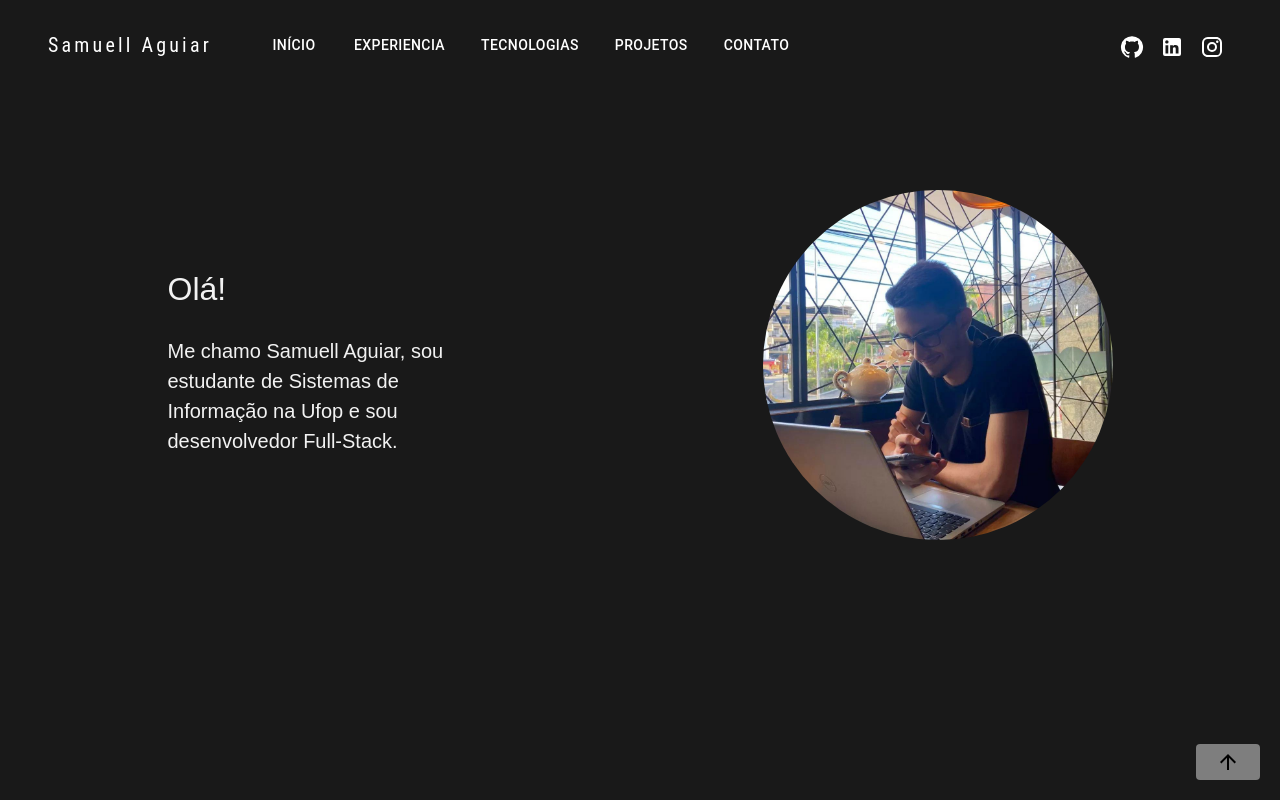
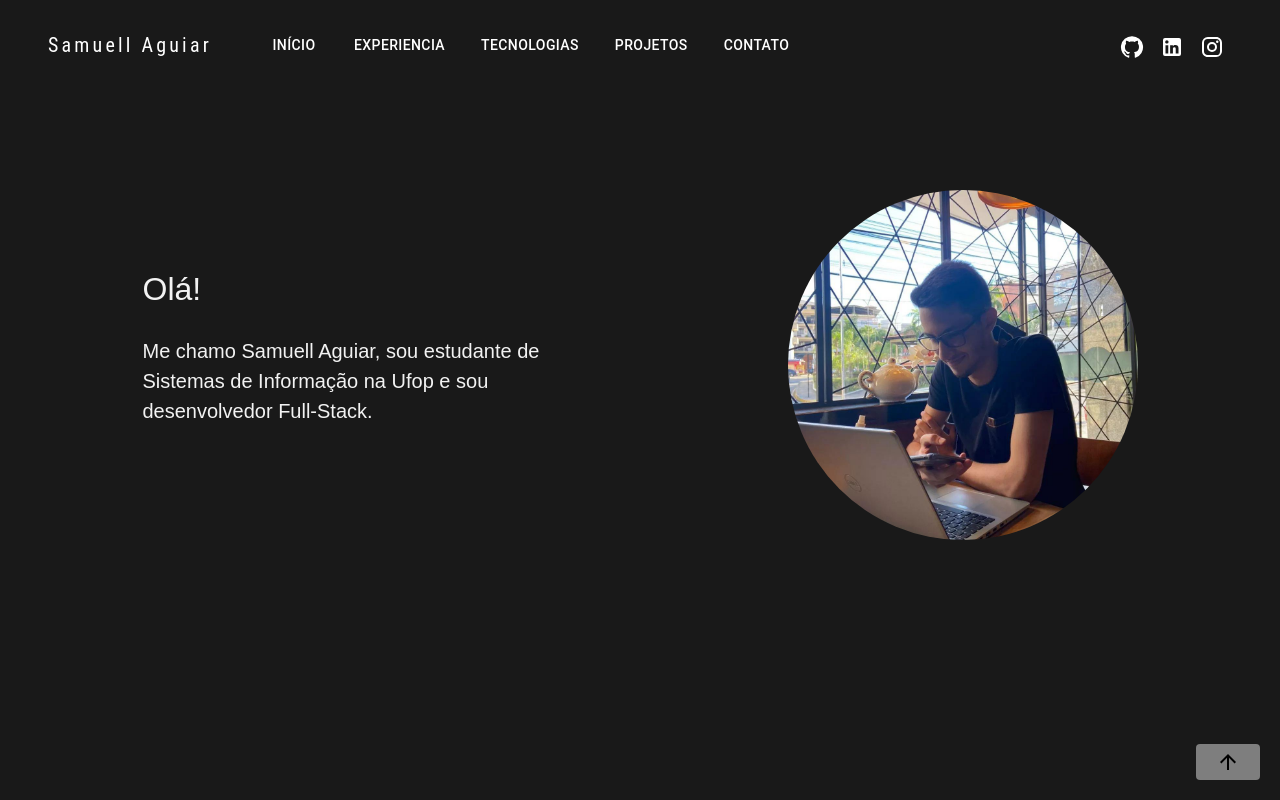
Before and after one commit to SamuellAguiar/Portfolio, a React (Vite) app in the folder portfolio/: page / in a window 1280 px wide. Shown: the top 800 px of the page. Built offline with nearby package versions, Linux system fonts and the light colour scheme.

Commit message:
Update the infos text

```diff
--- a/portfolio/src/Components/Init.jsx
+++ b/portfolio/src/Components/Init.jsx
@@ -18,7 +18,7 @@ const Init = () => {
                 color: '#f2f2f2',
             }}>
                 <h2 style={{maxWidth: '600px'}}>Olá!</h2>
-                <p style={{ paddingTop:'20px', maxWidth: '300px'}}>Me chamo Samuell Aguiar, sou estudante de Sistemas de Informação na <a href="https://ufop.br/" style={{textDecoration:'none', color:'#f2f2f2'}}>Ufop</a> e sou desenvolvedor Full-Stack.</p>
+                <p style={{ paddingTop:'20px', maxWidth: '400px'}}>Me chamo Samuell Aguiar, sou estudante de Sistemas de Informação na <a href="https://ufop.br/" style={{textDecoration:'none', color:'#f2f2f2'}}>Ufop</a>  e sou desenvolvedor Full-Stack.</p>
             </div>
 
             <div style={{
```
